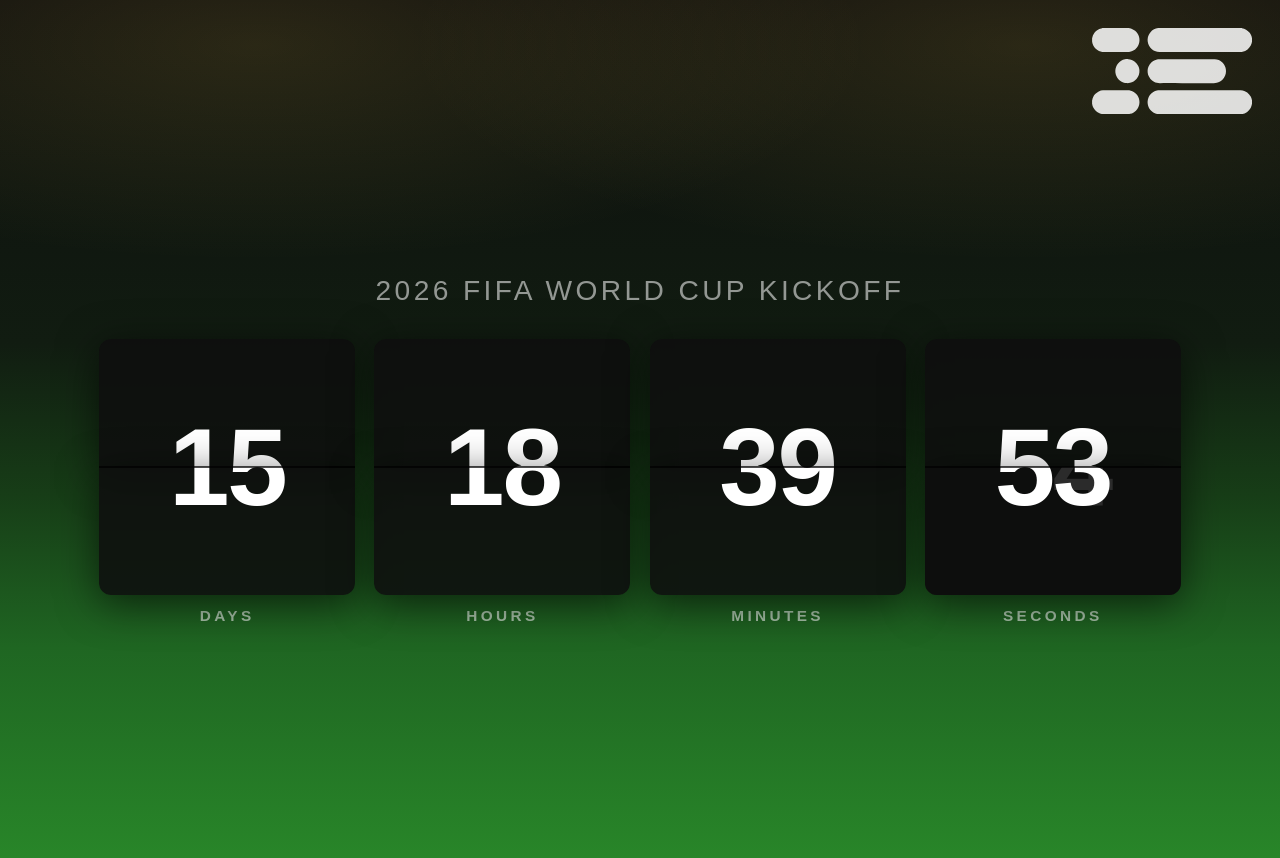
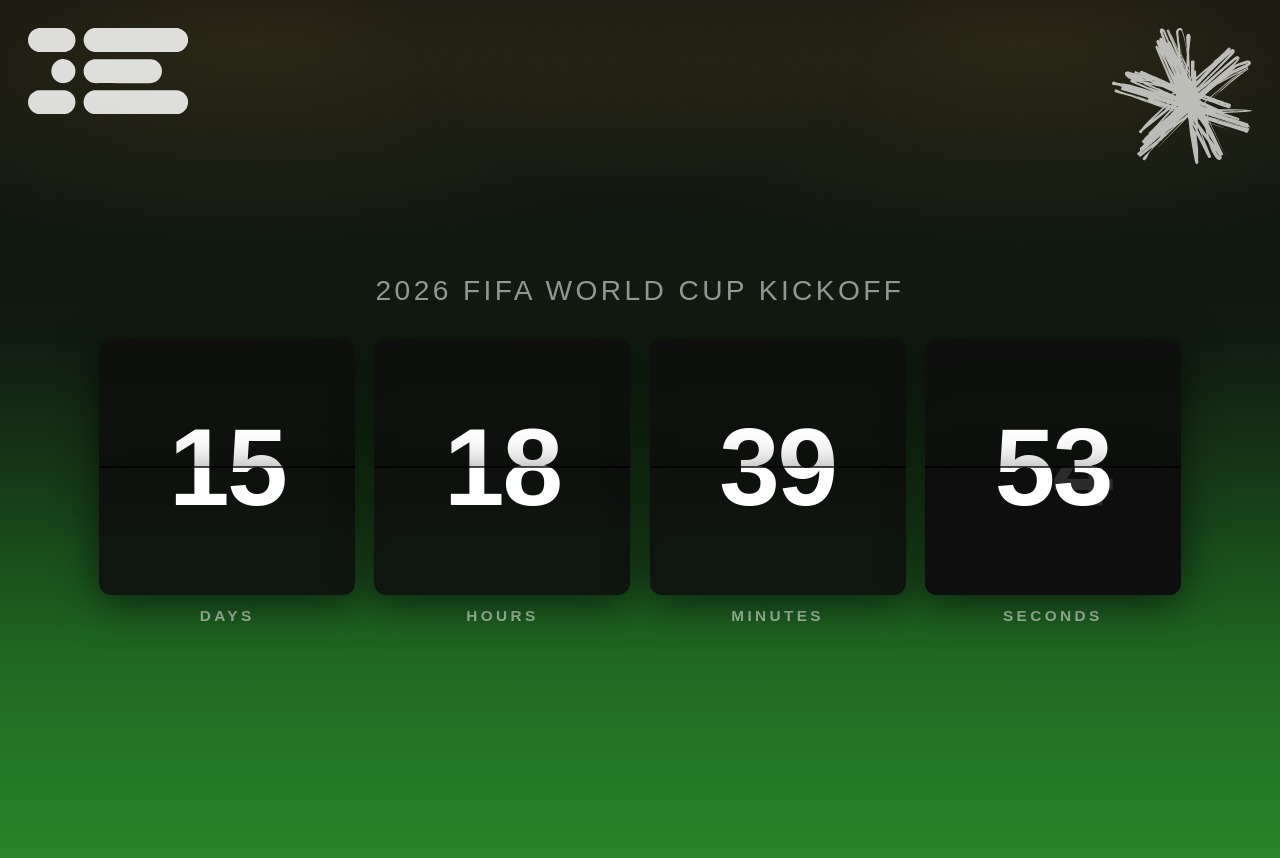
Before and after one commit to andybateman/signpost, a Jekyll site: the page worldcup.html, which Jekyll copies as it is, in a window 1280 px wide. Shown: the top 858 px of the page. Built offline with Jekyll 4.4.1, drawn with Linux system fonts in a browser that asks for light colours; some web fonts are replaced.

Commit message:
Add Spark logo top right, move EGL logo to top left

```diff
--- a/worldcup.html
+++ b/worldcup.html
@@ -34,14 +34,23 @@
         }
 
 
-        /* EGL logo */
+        /* Logos */
         .logo-egl {
             position: absolute;
             width: 160px;
             top: 28px;
+            left: 28px;
+            filter: brightness(0) invert(1);
+            opacity: 0.85;
+        }
+
+        .logo-spark {
+            position: absolute;
+            width: 140px;
+            top: 28px;
             right: 28px;
             filter: brightness(0) invert(1);
-            opacity: 0.85;
+            opacity: 0.7;
         }
 
         /* Main layout */
@@ -187,7 +196,8 @@
         }
 
         @media (max-width: 600px) {
-            .logo-egl { width: 110px; top: 16px; right: 16px; }
+            .logo-egl { width: 110px; top: 16px; left: 16px; }
+            .logo-spark { width: 100px; top: 16px; right: 16px; }
             .countdown { gap: 6px; }
             .half.top  { border-radius: 8px 8px 0 0; }
             .half.bottom { border-radius: 0 0 8px 8px; }
@@ -200,6 +210,8 @@
     </style>
 </head>
 <body>
+
+    <img class="logo-spark" src="spark-nz-logo.svg" alt="Spark NZ">
 
     <svg class="logo-egl" version="1.1" viewBox="0 0 2400 1296" xmlns="http://www.w3.org/2000/svg" aria-label="EGL">
         <path fill="#E86851" d="M2401,207.5 C2400.3,208.5 2399.2,208.8 2399.1,209.4 C2396.4,228.5 2390.1,246.3 2381.3,263.4 C2369.4,286.4 2353.2,305.5 2333,321.7 C2311.1,339.3 2286.2,350.4 2259.1,356.8 C2250.3,358.9 2241,359.7 2231.8,359.9 C2190.9,360.5 2150,361 2109.1,361 C1744.2,361 1379.2,361.1 1014.3,360.9 C989.5,360.9 965.4,356 942.5,345.9 C925,338.2 909.2,328 894.8,315.5 C878.9,301.8 866.3,285.7 856.2,267.5 C845.6,248.7 838.4,228.8 836.1,207.3 C834.7,194.2 833.5,180.8 834.3,167.7 C835.6,145.8 841,124.7 850.6,104.7 C858.5,88.2 868.4,73.3 880.7,59.7 C906.1,31.6 937.4,13.9 973.9,5 C978.5,3.9 983,2.8 987.2,1.4 C1407,1 1827,1 2247.2,1.4 C2248,2.1 2248.4,2.8 2249,2.9 C2271,5.9 2291.5,13.4 2310.9,24.4 C2332.3,36.5 2350.6,52.4 2365.3,72.1 C2382.9,95.7 2394.8,122 2399.1,151.3 C2399.2,152 2400.3,152.5 2401,153 Z"/>
```
